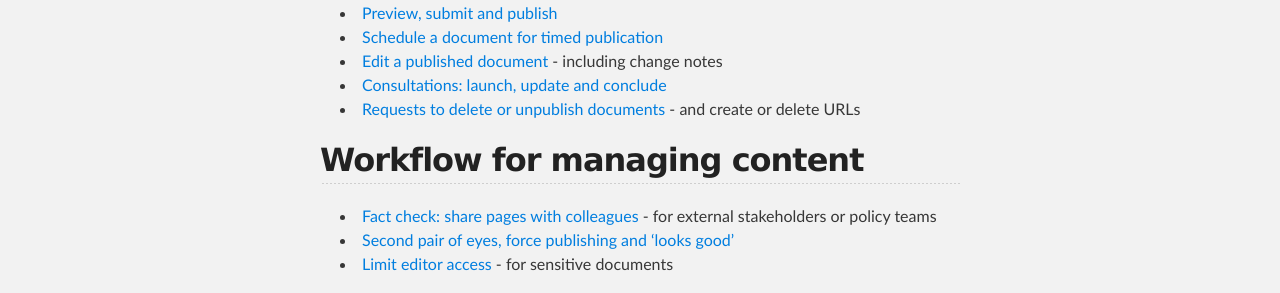
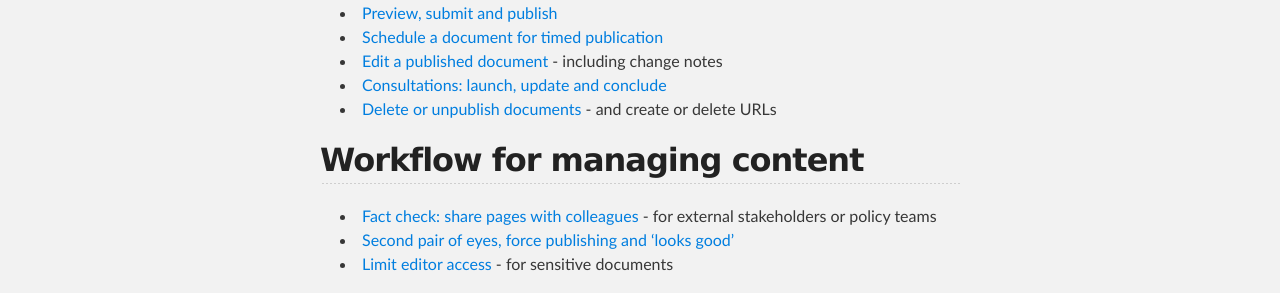
Before and after one commit to alphagov/inside-government-admin-guide, a Jekyll site: the page built from index.md, in a window 1280 px wide. Shown: the part 977-1270 px from the top of the page. Built offline with Jekyll 4.4.1, drawn with Linux system fonts in a browser that asks for light colours.

Commit message:
unpublishing: fix link from index.md

```diff
--- a/index.md
+++ b/index.md
@@ -31,7 +31,7 @@
 * [Schedule a document for timed publication](creating-documents/scheduled-publishing.html)
 * [Edit a published document](creating-documents/editing-a-doc.html) - including change notes
 * [Consultations: launch, update and conclude](creating-documents/launch-consultations.html)
-* [Requests to delete or unpublish documents](creating-documents/delete-unpublish.html) - and create or delete URLs
+* [Delete or unpublish documents](creating-documents/delete-unpublish.html) - and create or delete URLs
 
 ## Workflow for managing content
 * [Fact check: share pages with colleagues](workflow-content/fact-checking.html) - for external stakeholders or policy teams
```
Also changed, not shown: your-account/forgot-your-passphrase.md (+0 -2 lines).
